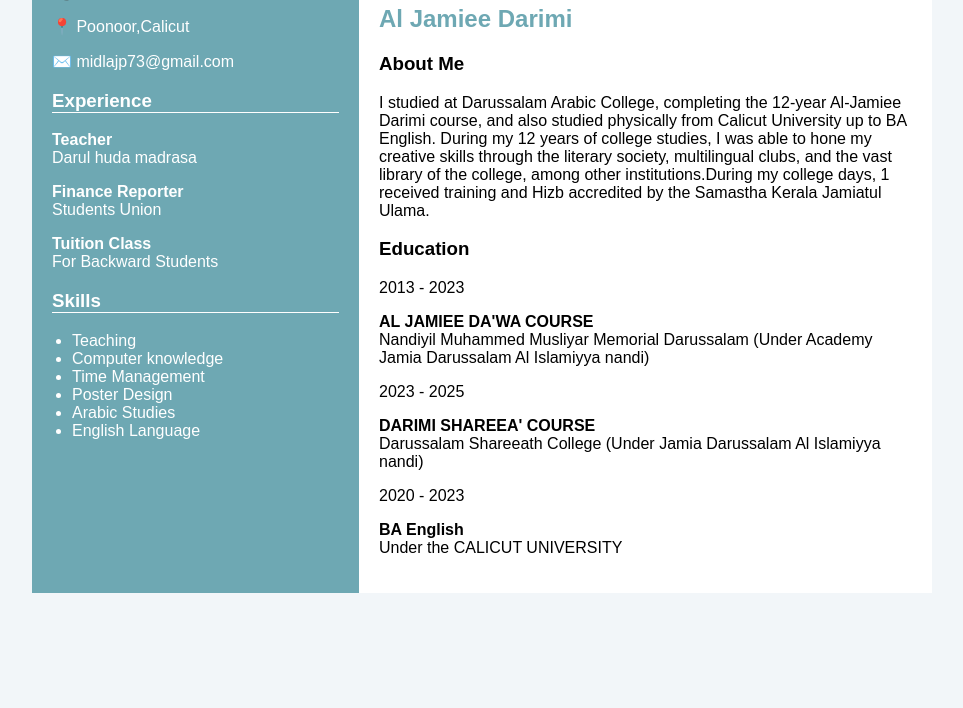
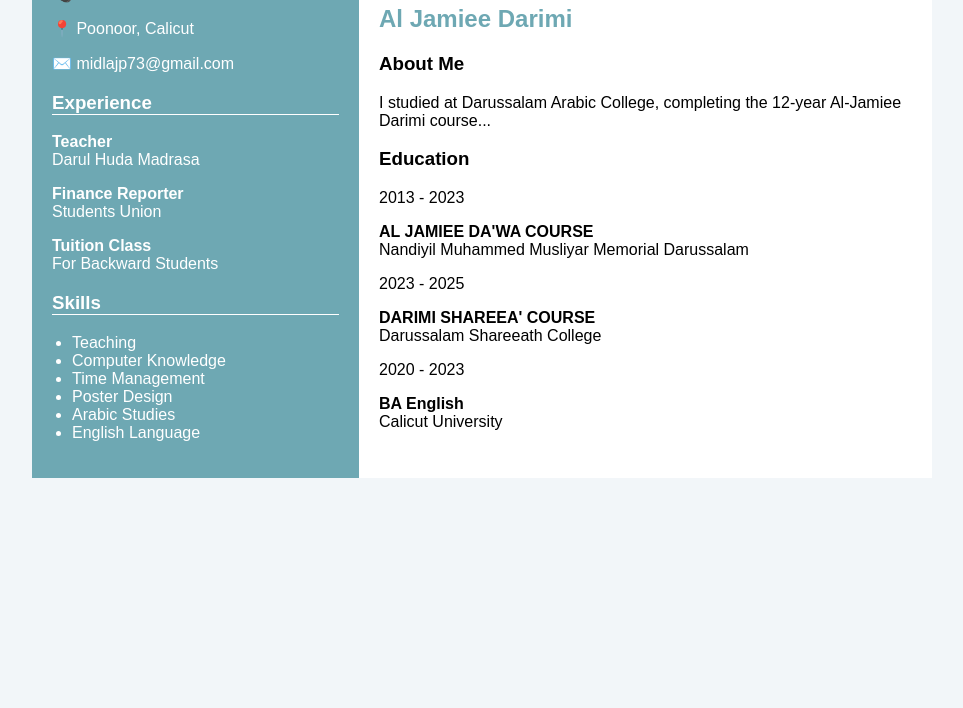
Before and after one commit to midlajp73-netizen/CV, a plain HTML site: page index.html in a window 1280 px wide. Shown: the part 92-800 px from the top of the page, without its empty margins (158-1121 px from the left). Drawn offline with Linux system fonts and the light colour scheme.

Commit message:
Update index.html

```diff
--- a/index.html
+++ b/index.html
@@ -1,94 +1,78 @@
 <!DOCTYPE html>
 <html lang="en">
 <head>
-  <meta charset="UTF-8">
-  <title>CV Template</title>
-  <link rel="stylesheet" href="style.css">
+<meta charset="UTF-8">
+<title>CV</title>
+<link rel="stylesheet" href="style.css">
 </head>
 
 <body>
 
 <div class="container">
 
-  <!-- LEFT SIDE -->
+  <!-- LEFT -->
   <div class="left">
-
     <div class="profile">
-      <img src="profile.jpg" alt="Profile">
+      <img src="profile.jpg">
     </div>
 
     <div class="contact">
       <p>📞 +91 8086403392</p>
-      <p>📍 Poonoor,Calicut</p>
+      <p>📍 Poonoor, Calicut</p>
       <p>✉️ midlajp73@gmail.com</p>
     </div>
 
-    <div class="section">
+    <div class="box">
       <h3>Experience</h3>
-      <p><b>Teacher</b><br>Darul huda madrasa</p>
+      <p><b>Teacher</b><br>Darul Huda Madrasa</p>
       <p><b>Finance Reporter</b><br>Students Union</p>
-      <p><b>Tuition Class</b><br> For Backward Students</p>
+      <p><b>Tuition Class</b><br>For Backward Students</p>
     </div>
 
-    <div class="section">
+    <div class="box">
       <h3>Skills</h3>
       <ul>
         <li>Teaching</li>
-        <li>Computer knowledge</li>
+        <li>Computer Knowledge</li>
         <li>Time Management</li>
         <li>Poster Design</li>
         <li>Arabic Studies</li>
         <li>English Language</li>
       </ul>
     </div>
-
   </div>
 
-  <!-- RIGHT SIDE -->
+  <!-- RIGHT -->
   <div class="right">
-
-    <h1>Muhammed Midlaj P</h1>
+    <h1>Muhammed Midlaj </h1>
     <h2>Al Jamiee Darimi</h2>
 
-    <div class="about">
+    <div class="box">
       <h3>About Me</h3>
       <p>
-        I studied at Darussalam Arabic College, completing the 12-year Al-Jamiee Darimi course, and also studied physically from Calicut University up to BA English. During my 12 years of college studies, I was able to hone my creative skills through the literary society, multilingual clubs, and the vast library of the college, among other institutions.During my college days,
-1 received
-training and
-Hizb
-accredited by the Samastha Kerala Jamiatul
-Ulama.
+        I studied at Darussalam Arabic College, completing the 12-year Al-Jamiee Darimi course...
+      </p>
     </div>
 
-    <div class="education">
+    <div class="box">
       <h3>Education</h3>
 
-      <div class="edu-item">
+      <div class="edu">
         <span>2013 - 2023</span>
-        <p><b>AL JAMIEE DA'WA COURSE</b><br>Nandiyil
-Muhammed
-Musliyar
-Memorial Darussalam (Under
-Academy
-Jamia
-Darussalam Al
-Islamiyya nandi)</p>
+        <p><b>AL JAMIEE DA'WA COURSE</b><br>Nandiyil Muhammed Musliyar Memorial Darussalam</p>
       </div>
 
-      <div class="edu-item">
+      <div class="edu">
         <span>2023 - 2025</span>
-        <p><b>DARIMI SHAREEA' COURSE</b><br>Darussalam Shareeath College (Under
-Jamia Darussalam Al Islamiyya nandi)</p>
+        <p><b>DARIMI SHAREEA' COURSE</b><br>Darussalam Shareeath College</p>
       </div>
 
-      <div class="edu-item">
+      <div class="edu">
         <span>2020 - 2023</span>
-        <p><b>BA English</b><br>Under the CALICUT UNIVERSITY</p>
+        <p><b>BA English</b><br>Calicut University</p>
       </div>
 
     </div>
-
   </div>
 
 </div>
```
